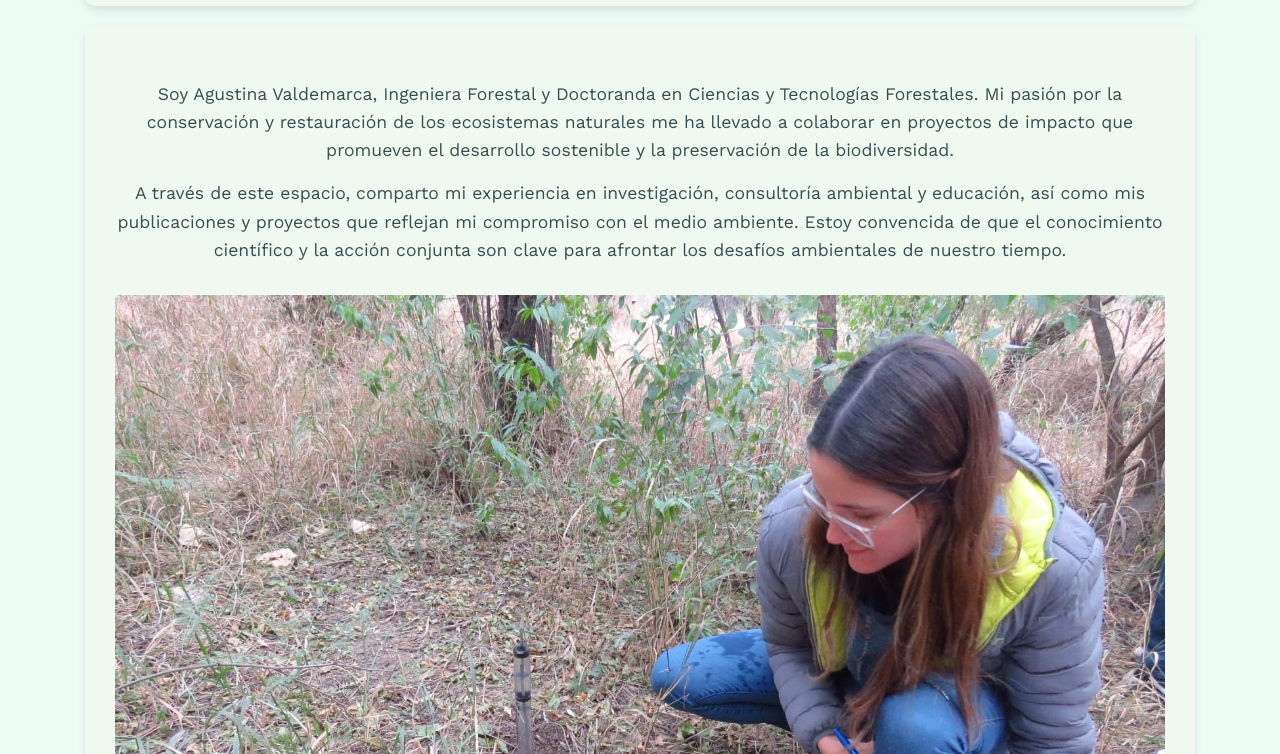
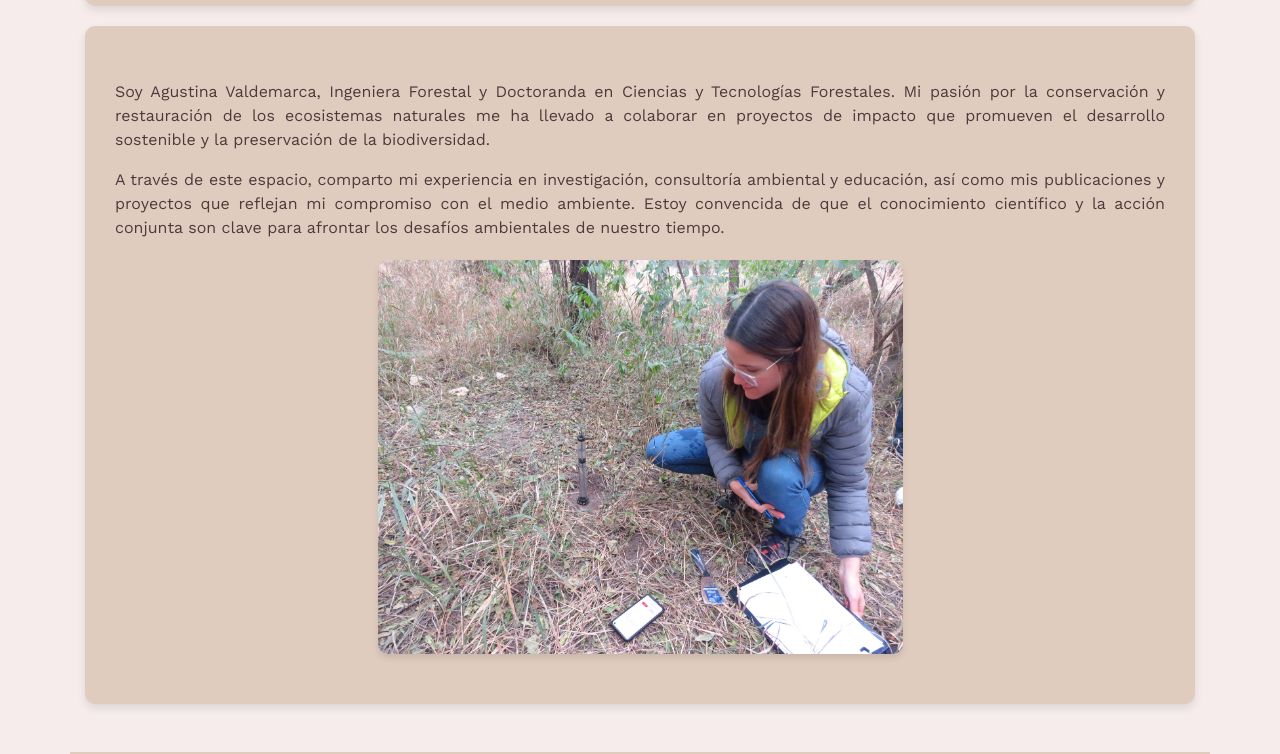
Before and after one commit to darioespeche/AgustinaSitioWeb, a plain HTML site: page index.html in a window 1280 px wide. Shown: the part 586-1340 px from the top of the page. Drawn offline with nearby package versions, Linux system fonts and the light colour scheme; a web font is replaced by a local one.

Commit message:
Primer avance

```diff
--- a/index.html
+++ b/index.html
@@ -55,20 +55,23 @@
                 <h2>Bienvenidos a mi Sitio Profesional</h2>
                 <p>Un lugar para explorar mi trabajo como Ingeniera Forestal.</p>
               </section>
-            <section class="seccion text-center principal ">
+            <section class="seccion principal ">
 
             <br>
-            <p class="text-center">
+            <p>
                 Soy Agustina Valdemarca, Ingeniera Forestal y Doctoranda en Ciencias y Tecnologías Forestales. Mi pasión por la conservación y restauración de los ecosistemas naturales me ha llevado a colaborar en proyectos de impacto que promueven el desarrollo sostenible y la preservación de la biodiversidad.
             </p>
-            <p class="text-center">
+            <p >
                 A través de este espacio, comparto mi experiencia en investigación, consultoría ambiental y educación, así como mis publicaciones y proyectos que reflejan mi compromiso con el medio ambiente. Estoy convencida de que el conocimiento científico y la acción conjunta son clave para afrontar los desafíos ambientales de nuestro tiempo.
             </p>
-            <img class="img-fluid rounded my-3" src="./img/agu1.jpg" alt="Agustina trabajando en campo">
+
+            <div class="img-index">
+                <img src="./img/agu1.jpg" alt="Agustina trabajando en campo">
+            </div>
         </section>
+
     </main>
 
-    <!-- Pie de Página -->
     <!-- Pie de Página -->
     <footer class="container text-center mt-5 py-4">
         <h2><strong>Redes Sociales</strong></h2>
--- a/sass/base/_variables.scss
+++ b/sass/base/_variables.scss
@@ -1,8 +1,8 @@
 // Variables para colores
-$primary-color: #354f5275;
-$secondary-color: #84A98C;
-$background-color: #85e9bf25;
-$text-color: #2F3E46;
+$primary-color: #e0ccbf;
+$secondary-color: #fca670e5;
+$background-color: #f0e0e096;
+$text-color: #4d3b3b;
 
 // Fuentes
 $main-font: "Work Sans", sans-serif;
--- a/sass/components/_buttons.scss
+++ b/sass/components/_buttons.scss
@@ -1,7 +1,7 @@
 @use '../base/variables' as vars;
 .button {
     background-color: vars.$primary-color;
-    color: white;
+    color:vars.$text-color;
     padding: 10px 20px;
     border-radius: vars.$border-radius;
     text-transform: uppercase;
--- a/sass/components/_sections.scss
+++ b/sass/components/_sections.scss
@@ -1,4 +1,29 @@
 @use '../base/variables' as vars;
+.img-index {
+    display: flex; /* Usar flexbox para centrar */
+    justify-content: center; /* Centrado horizontal */
+    margin: 20px auto; /* Espaciado alrededor */
+
+    img {
+        max-width: 50%; /* Asegura que no supere el ancho del contenedor */
+        height: auto; /* Mantiene la proporción */
+        border-radius: 10px; /* Opcional: bordes redondeados */
+        box-shadow: 0px 4px 6px rgba(0, 0, 0, 0.1); /* Añadir sombra para destacar */
+    }
+}
+.img-perfil {
+    display: flex; /* Usar flexbox para centrar */
+    justify-content: center; /* Centrado horizontal */
+    margin: 20px auto; /* Espaciado alrededor */
+
+    img {
+        max-width: 40%; /* Asegura que no supere el ancho del contenedor */
+        height: auto; /* Mantiene la proporción */
+        border-radius: 10px; /* Opcional: bordes redondeados */
+        box-shadow: 0px 4px 6px rgba(0, 0, 0, 0.1); /* Añadir sombra para destacar */
+    }
+}
+
 .image-grid {
     display: grid;
     grid-template-columns: repeat(auto-fit, minmax(250px, 1fr)); /* Ajusta las columnas automáticamente */
@@ -8,7 +33,7 @@
 }
 
 .img-proyecto {
-    width: 100%; /* Asegura que las imágenes ocupen todo el espacio de su celda */
+    width: 100%;
     height: 200px; /* Altura fija */
     object-fit: cover; /* Ajusta las imágenes sin deformarlas */
     border-radius: 8px; /* Opcional: bordes redondeados */
@@ -16,29 +41,30 @@
 }
 
 section {
-    background-color: #F0F9F0; /* */
+    background-color: vars.$primary-color; /* */
     padding: 20px;
     margin: 20px auto;
     border-radius: 10px;
     box-shadow: 0px 4px 8px rgba(0, 0, 0, 0.1);
+    color: vars.$text-color;
+    text-align: justify;
 }
 
 section.principal {
     padding: 30px;
     border-radius: 10px;
     box-shadow: 0px 4px 8px rgba(0, 0, 0, 0.1);
-    text-align: center;
 }
 
 h2.text-center {
-    color: #2f3e46;
+    color: vars.$text-color;
     font-family: 'Noto Sans', sans-serif;
     font-weight: 700;
     margin-bottom: 15px;
 }
 
 p.text-center {
-    color: #354f52;
+    color: vars.$text-color;
     font-family: 'Work Sans', sans-serif;
     font-size: 1.1rem;
     margin-bottom: 15px;
```
Also changed, not shown: pages/publicaciones.html (+5 -5 lines), pages/sobremi.html (+6 -3 lines), css/style.css, 1 other file.
